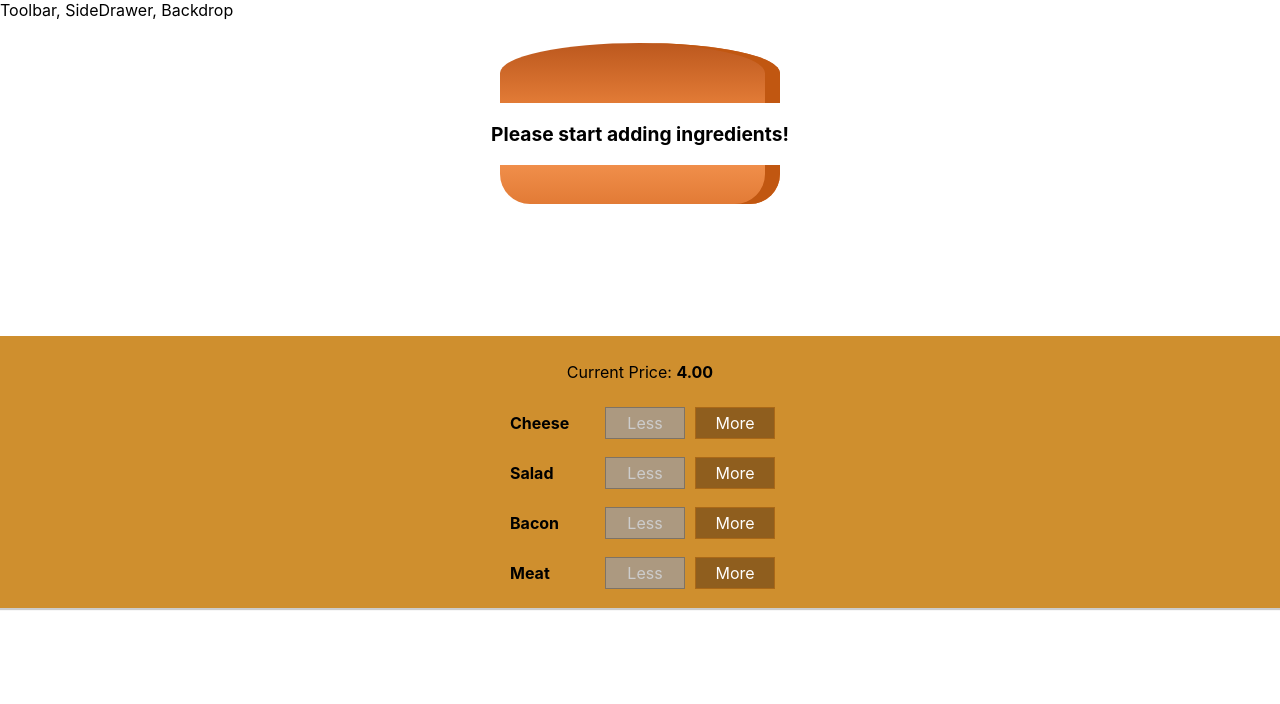
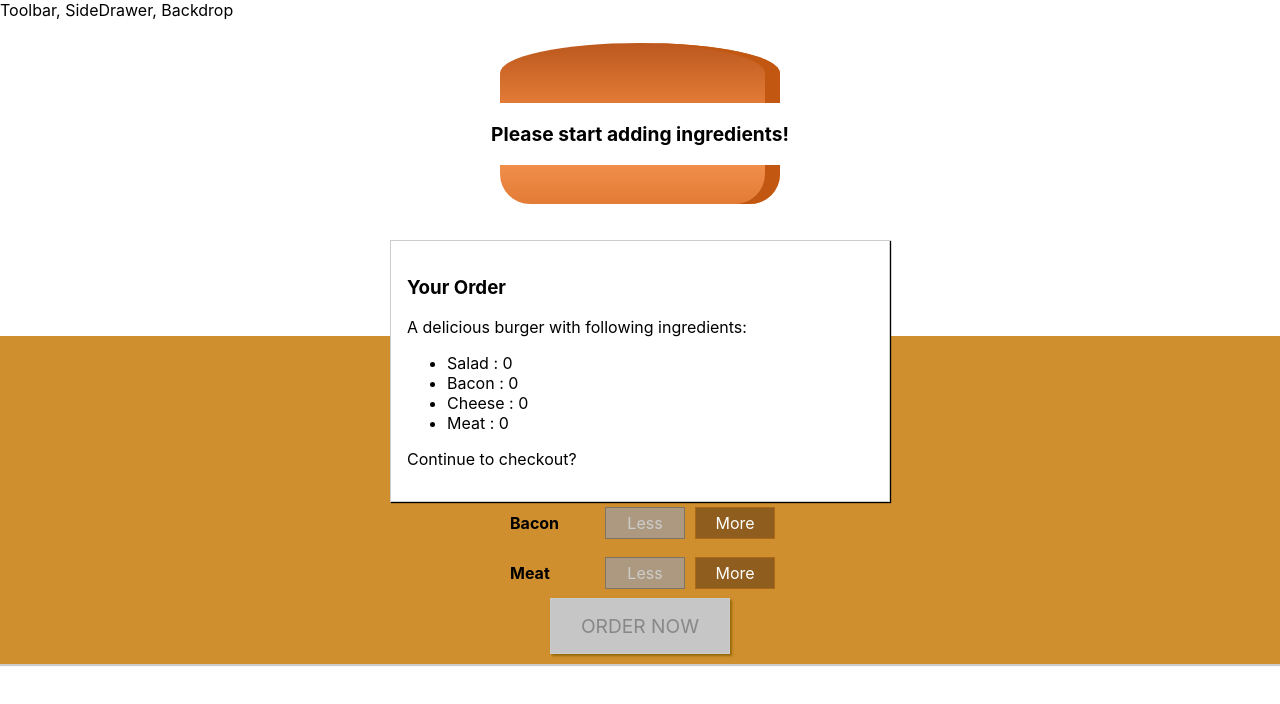
Before and after one commit to Gadai007/BURGER-APP, a React (Create React App) app: page / in a window 1280 px wide. Shown: the top 704 px of the page. Built offline with nearby package versions, Linux system fonts and the light colour scheme.

Commit message:
creating order summary modal

```diff
--- a/src/components/Burger/BuildControls/BuildControls.js
+++ b/src/components/Burger/BuildControls/BuildControls.js
@@ -21,6 +21,9 @@
                 removed={() => props.ingredientRemoved(ctrl.type)}
                 disabled={props.disabled[ctrl.type]} />
         ))}
+        <button
+            className={classes.OrderButton}
+            disabled={!props.purchasable} >ORDER NOW</button>
     </div>
 )
 
--- a/src/components/Burger/BuildControls/buildControls.module.css
+++ b/src/components/Burger/BuildControls/buildControls.module.css
@@ -8,3 +8,44 @@
     margin: auto;
     padding: 10px 0;
 }
+
+.OrderButton {
+    background-color: #DAD735;
+    outline: none;
+    cursor: pointer;
+    border: 1px solid #966909;
+    color: #966909;
+    font-family: inherit;
+    font-size: 1.2em;
+    padding: 15px 30px;
+    box-shadow: 2px 2px 2px #966909;
+}
+
+.OrderButton:hover, .OrderButton:active {
+    background-color: #A0DB41;
+    border: 1px solid #966909;
+    color: #966909;
+}
+
+.OrderButton:disabled {
+    background-color: #C7C6C6;
+    cursor: not-allowed;
+    border: 1px solid #ccc;
+    color: #888888;
+}
+
+.OrderButton:not(:disabled) {
+    animation: enable 0.3s linear;
+}
+
+@keyframes enable {
+    0% {
+        transform: scale(1);
+    }
+    60% {
+        transform: scale(1.1);
+    }
+    100% {
+        transform: scale(1);
+    }
+}
--- /dev/null
+++ b/src/components/Burger/OrderSummary/OrderSummary.js
@@ -0,0 +1,22 @@
+import React from 'react'
+import Aux from '../../../hoc/Auxiliary'
+
+const orderSummary = (props) => {
+    const ingredientSummary = Object.keys(props.ingredients)
+    .map(igKeys => {
+    return <li key={igKeys}><span style={{textTransform: 'capitalize'}}>{igKeys}</span>  : {props.ingredients[igKeys]}</li>
+    })
+
+    return (
+        <Aux>
+            <h3>Your Order</h3>
+            <p>A delicious burger with following ingredients:</p>
+            <ul>
+                {ingredientSummary}
+            </ul>
+            <p>Continue to checkout?</p>
+        </Aux>
+    )
+}
+
+export default orderSummary
--- /dev/null
+++ b/src/components/UI/Modal/Modal.js
@@ -0,0 +1,10 @@
+import React from 'react'
+import classes from './modal.module.css'
+
+const modal = (props) => (
+    <div className={classes.Modal}>
+        {props.children}
+    </div>
+)
+
+export default modal
--- /dev/null
+++ b/src/components/UI/Modal/modal.module.css
@@ -0,0 +1,20 @@
+.Modal {
+    position: fixed;
+    z-index: 500;
+    background-color: white;
+    width: 70%;
+    border: 1px solid #ccc;
+    box-shadow: 1px 1px 1px black;
+    padding: 16px;
+    left: 15%;
+    top: 30%;
+    box-sizing: border-box;
+    transition: all 0.3s ease-out;
+}
+
+@media (min-width: 600px) {
+    .Modal {
+        width: 500px;
+        left: calc(50% - 250px);
+    }
+}
--- a/src/containers/BurgerBuilder/BurgerBuider.js
+++ b/src/containers/BurgerBuilder/BurgerBuider.js
@@ -2,6 +2,8 @@
 import Aux from '../../hoc/Auxiliary'
 import Burger from '../../components/Burger/Burger'
 import BuildControls from '../../components/Burger/BuildControls/BuildControls'
+import Modal from '../../components/UI/Modal/Modal'
+import OrderSummary from '../../components/Burger/OrderSummary/OrderSummary'
 
 const INGREDIENT_PRICES = {
     salad: 0.5,
@@ -19,7 +21,20 @@
             cheese: 0,
             meat: 0
         },
-        totalPrice: 4
+        totalPrice: 4,
+        purchasable: false
+    }
+
+    updatePurchaseState(ingredients){
+        const sum = Object.keys(ingredients)
+        .map(igkeys => {
+            return ingredients[igkeys]
+        })
+        .reduce((sum, el) => {
+            return sum + el
+        },0)
+
+        this.setState({purchasable: sum > 0})
     }
 
     addIngredientHandler = (type) => {
@@ -32,6 +47,7 @@
         const oldPrice = this.state.totalPrice
         const newPrice = oldPrice + priceAddition
         this.setState({ totalPrice: newPrice, ingredients: updatedIngredients})
+        this.updatePurchaseState(updatedIngredients)
     }
 
     removeIngredientHandler = (type) => {
@@ -48,6 +64,7 @@
         const oldPrice = this.state.totalPrice
         const newPrice = oldPrice - priceDeduction
         this.setState({ totalPrice: newPrice, ingredients: updatedIngredients})
+        this.updatePurchaseState(updatedIngredients)
     }
 
     render(){
@@ -62,12 +79,16 @@
 
         return(
             <Aux>
+                <Modal>
+                    <OrderSummary ingredients={this.state.ingredients}/>
+                </Modal>
                 <Burger ingredients={this.state.ingredients}/>
                 <BuildControls
                     ingredientAdded = {this.addIngredientHandler}
                     ingredientRemoved = {this.removeIngredientHandler}
                     disabled = {disabledInfo}
                     price = {this.state.totalPrice}
+                    purchasable = {this.state.purchasable}
                 />
             </Aux>
         )
```
Also changed, not shown: src/components/UI/Backdrop/Backdrop.js (added).
